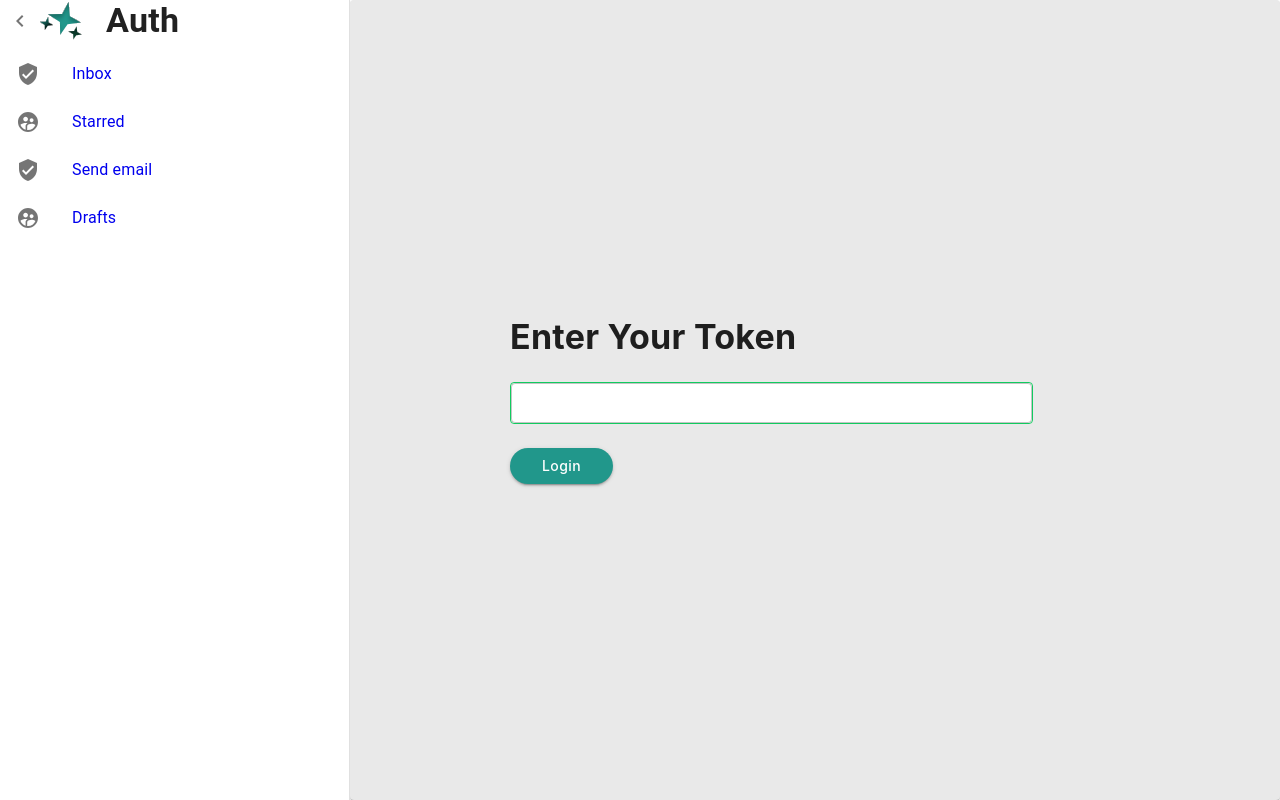
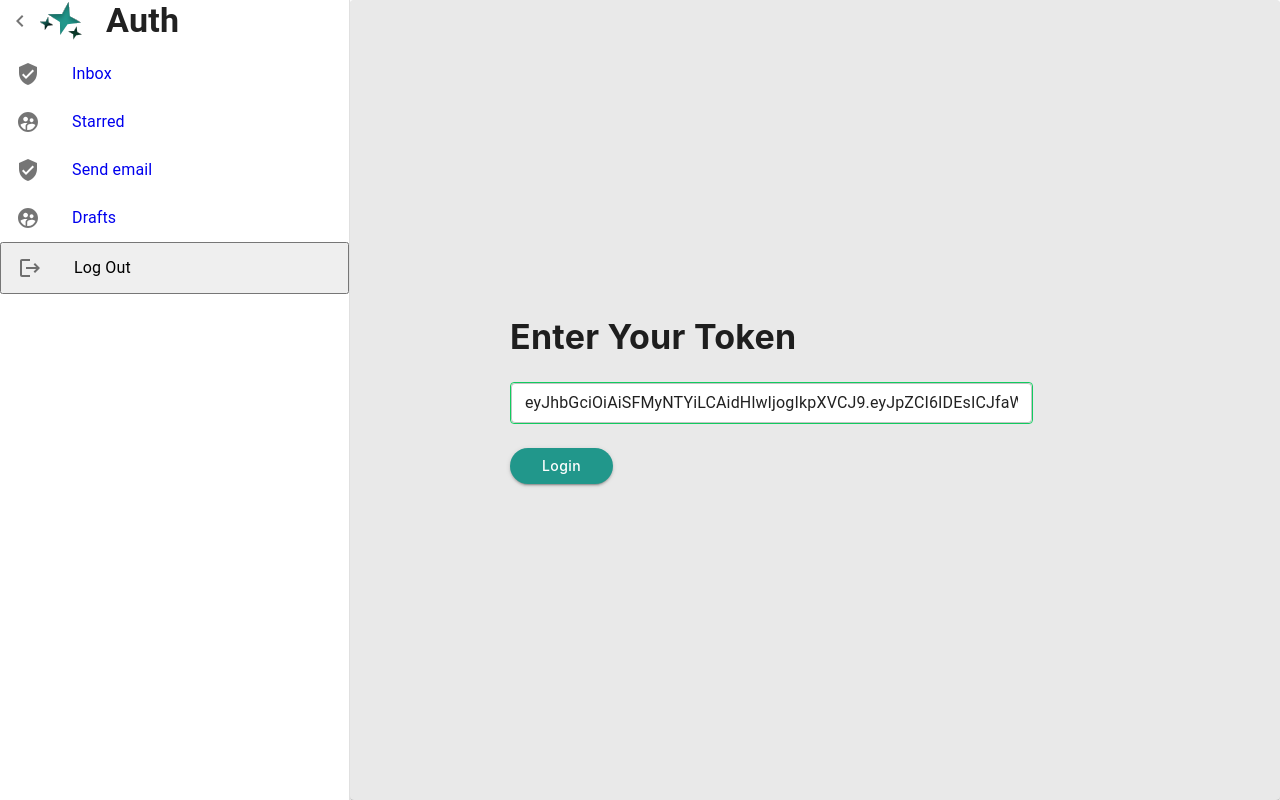
Before and after one commit to Shoyayeb/v-chat, a React (Create React App) app: page /signin in a window 1280 px wide. Built offline with nearby package versions, Linux system fonts and the light colour scheme; no server answers; sample sign-in values are in the browser's storage.

Commit message:
login and logout implemented

```diff
--- a/package.json
+++ b/package.json
@@ -11,6 +11,7 @@
     "@testing-library/react": "^12.1.4",
     "@testing-library/user-event": "^13.5.0",
     "axios": "^0.26.1",
+    "jsonwebtoken": "^8.5.1",
     "react": "^17.0.2",
     "react-dom": "^17.0.2",
     "react-router-dom": "6",
--- a/src/App.js
+++ b/src/App.js
@@ -1,20 +1,55 @@
-import { styled } from '@mui/material/styles';
 import SideBar from "./Pages/Shared/SideBar/SideBar";
 import TopBar from "./Pages/Shared/TopBar/TopBar";
 import Box from '@mui/material/Box';
 import CssBaseline from '@mui/material/CssBaseline';
-import Typography from '@mui/material/Typography';
-import { useState } from "react";
+import { useEffect, useState } from "react";
 import Login from './Pages/Login/Login';
 import { BrowserRouter as Router, Navigate, Route, Routes } from 'react-router-dom';
 import Chats from './Pages/Chats/Chats';
+import axios from "axios";
 
 const drawerWidth = 350;
 
 function App() {
+  const [token, setToken] = useState(sessionStorage.getItem('token') || '');
+  const [error, setError] = useState('');
+  const [user, setUser] = useState({});
+  const [open, setOpen] = useState(true);
   const [loggedIn, setLoggedIn] = useState(false);
 
-  const [open, setOpen] = useState(true);
+  const handleLogin = () => {
+    const url = `http://localhost:4000/verifyuser`;
+    token ? axios.post(url, { token }).then((data) => {
+      if (data.data.name) {
+        setUser(data.data);
+        setLoggedIn(true);
+        sessionStorage.setItem('token', token);
+      } else {
+        setError(data.data);
+        console.log("no user found");
+        setUser({});
+        setLoggedIn(false);
+      }
+      console.log(data.data);
+    }) : console.log("no data found");
+  };
+
+  const handleLogOut = () => {
+    setUser({});
+    setLoggedIn(false);
+    sessionStorage.removeItem('token')
+  };
+
+  useEffect(() => {
+    // console.log('running effect', sessionStorage.getItem('token'));
+    // const localToken = localStorage.getItem('token');
+    // const localToken = sessionStorage.getItem('token');
+    // setToken(localToken || '');
+
+    if (token) {
+      handleLogin(token);
+    }
+  }, []);
 
   const handleDrawerOpen = () => {
     setOpen(true);
@@ -28,19 +63,19 @@ function App() {
     <Router>
       <Box sx={{ display: 'flex' }}>
         <CssBaseline />
-        <SideBar handleDrawerClose={handleDrawerClose} open={open} drawerWidth={drawerWidth} />
-        {loggedIn && <TopBar handleDrawerOpen={handleDrawerOpen} open={open} drawerWidth={drawerWidth} />}
+        <SideBar handleDrawerClose={handleDrawerClose} open={open} drawerWidth={drawerWidth} handleLogOut={handleLogOut} />
+        {loggedIn && <TopBar user={user} handleDrawerOpen={handleDrawerOpen} open={open} drawerWidth={drawerWidth} />}
 
         <Routes>
           {loggedIn && (
             <>
               <Route path="/" element={<Chats open={open} drawerWidth={drawerWidth} />} />
               <Route path="/home" element={<Chats open={open} drawerWidth={drawerWidth} />} />
-              <Route path="/chats" element={<Chats open={open} drawerWidth={drawerWidth} />} />
+              <Route path="/chats:chatId" element={<Chats open={open} drawerWidth={drawerWidth} />} />
             </>
           )}
           {!loggedIn && (
-            <Route path="/signin" element={<Login setLoggedIn={setLoggedIn} />} />
+            <Route path="/signin" element={<Login error={error} setLoggedIn={setLoggedIn} setUser={setUser} handleLogin={handleLogin} token={token} setToken={setToken} />} />
           )}
           <Route path="*" element={<Navigate to={loggedIn ? "/home" : "/signin"} />} />
         </Routes>
--- a/src/Pages/Login/Login.js
+++ b/src/Pages/Login/Login.js
@@ -3,7 +3,8 @@ import { Button, Paper, TextField, Typography } from '@mui/material';
 import { Box } from '@mui/system';
 import React from 'react';
 
-const Login = ({ setLoggedIn }) => {
+const Login = ({ token, setToken, handleLogin }) => {
+
     const GenerateButton = styled(Button)(({ theme }) => ({
         color: "white",
         textTransform: 'none',
@@ -12,19 +13,22 @@ const Login = ({ setLoggedIn }) => {
             backgroundColor: "#21978B",
         },
     }));
+
     return (
         <Paper sx={{ display: "flex", flexDirection: { md: "row", xs: "column" }, width: "100%", height: "100vh", m: 0 }} style={{ background: "#E9E9E9" }}>
             {/* <SideBar /> */}
             <Box sx={{ my: "auto", ml: { md: 20, xs: 5 }, width: 3 / 4, display: "flex", flexDirection: "column", alignItems: "flex-start" }}>
                 <Typography sx={{ fontWeight: 'bold', mx: 0, fontFamily: "Inter" }} variant="h4">Enter Your Token</Typography>
                 <TextField
+                    value={token}
+                    onChange={(e) => setToken(e.target.value)}
                     sx={{ width: 3 / 4, my: 3, backgroundColor: "#ffff", border: 1, borderRadius: 1, borderColor: "#11cb5f" }}
                     size="small"
                     variant='outlined'
                     aria-readonly
                     color="success"
                 />
-                <GenerateButton variant="contained" sx={{ display: "flex", flexDirection: "column", fontFamily: "Inter", borderRadius: 10, px: 4 }} color="success" className='generateButton' onClick={() => setLoggedIn(true)}>
+                <GenerateButton variant="contained" sx={{ display: "flex", flexDirection: "column", fontFamily: "Inter", borderRadius: 10, px: 4 }} color="success" className='generateButton' onClick={handleLogin}>
                     Login
                 </GenerateButton>
             </Box>
--- a/src/Pages/Shared/SideBar/SideBar.js
+++ b/src/Pages/Shared/SideBar/SideBar.js
@@ -6,14 +6,14 @@ import ChevronRightIcon from '@mui/icons-material/ChevronRight';
 import ListItemText from '@mui/material/ListItemText';
 import { styled, useTheme } from '@mui/material/styles';
 import { List, ListItem, ListItemIcon, Typography } from '@mui/material';
-import { SupervisedUserCircle, VerifiedUser } from '@mui/icons-material';
+import { Logout, SupervisedUserCircle, VerifiedUser } from '@mui/icons-material';
 import { Link } from 'react-router-dom';
 
 const DrawerHeader = styled('div')(({ theme }) => ({
     display: 'flex',
     alignItems: 'center',
 }));
-const SideBar = ({ handleDrawerClose, open, drawerWidth }) => {
+const SideBar = ({ handleDrawerClose, open, drawerWidth, handleLogOut }) => {
     const theme = useTheme();
 
     return (
@@ -73,6 +73,12 @@ const SideBar = ({ handleDrawerClose, open, drawerWidth }) => {
                         <ListItemText primary={text} />
                     </ListItem>
                 ))}
+                <ListItem component='button' onClick={handleLogOut}>
+                    <ListItemIcon>
+                        <Logout />
+                    </ListItemIcon>
+                    <ListItemText>Log Out</ListItemText>
+                </ListItem>
             </List>
         </Drawer>
     );
--- a/src/Pages/Shared/TopBar/TopBar.js
+++ b/src/Pages/Shared/TopBar/TopBar.js
@@ -9,7 +9,7 @@ import { Avatar } from '@mui/material';
 import { Box } from '@mui/system';
 
 
-const TopBar = ({ handleDrawerOpen, open, drawerWidth }) => {
+const TopBar = ({ user, handleDrawerOpen, open, drawerWidth }) => {
     const AppBar = styled(MuiAppBar, {
         shouldForwardProp: (prop) => prop !== 'open',
     })(({ theme, open }) => ({
@@ -39,11 +39,11 @@ const TopBar = ({ handleDrawerOpen, open, drawerWidth }) => {
                     <MenuIcon />
                 </IconButton>
                 <IconButton sx={{ p: 0 }}>
-                    <Avatar alt="Remy Sharp" src="/static/images/avatar/2.jpg" />
+                    <Avatar alt={user.name} src="/static/images/avatar/2.jpg" />
                 </IconButton>
                 <Box sx={{ mx: 3 }} component="div">
-                    <Typography variant="h6" noWrap fontWeight="bold">Name</Typography>
-                    <Typography fontWeight="medium" noWrap>0146854335</Typography>
+                    <Typography variant="h6" noWrap fontWeight="bold">{user.name}</Typography>
+                    <Typography fontWeight="medium" noWrap>{user.mobile}</Typography>
                 </Box>
             </Toolbar>
         </AppBar>
```
Also changed, not shown: 1 other file (tests, documents, lock files or other folders).
